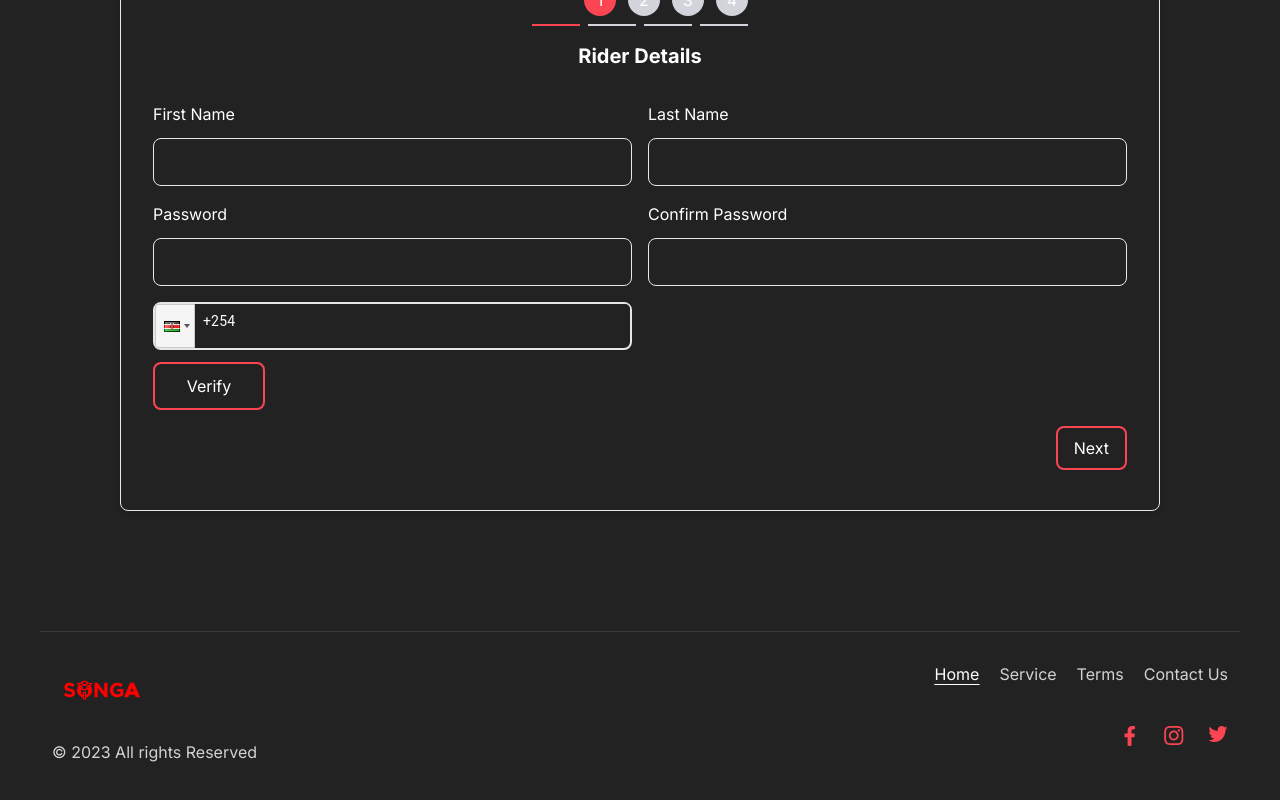
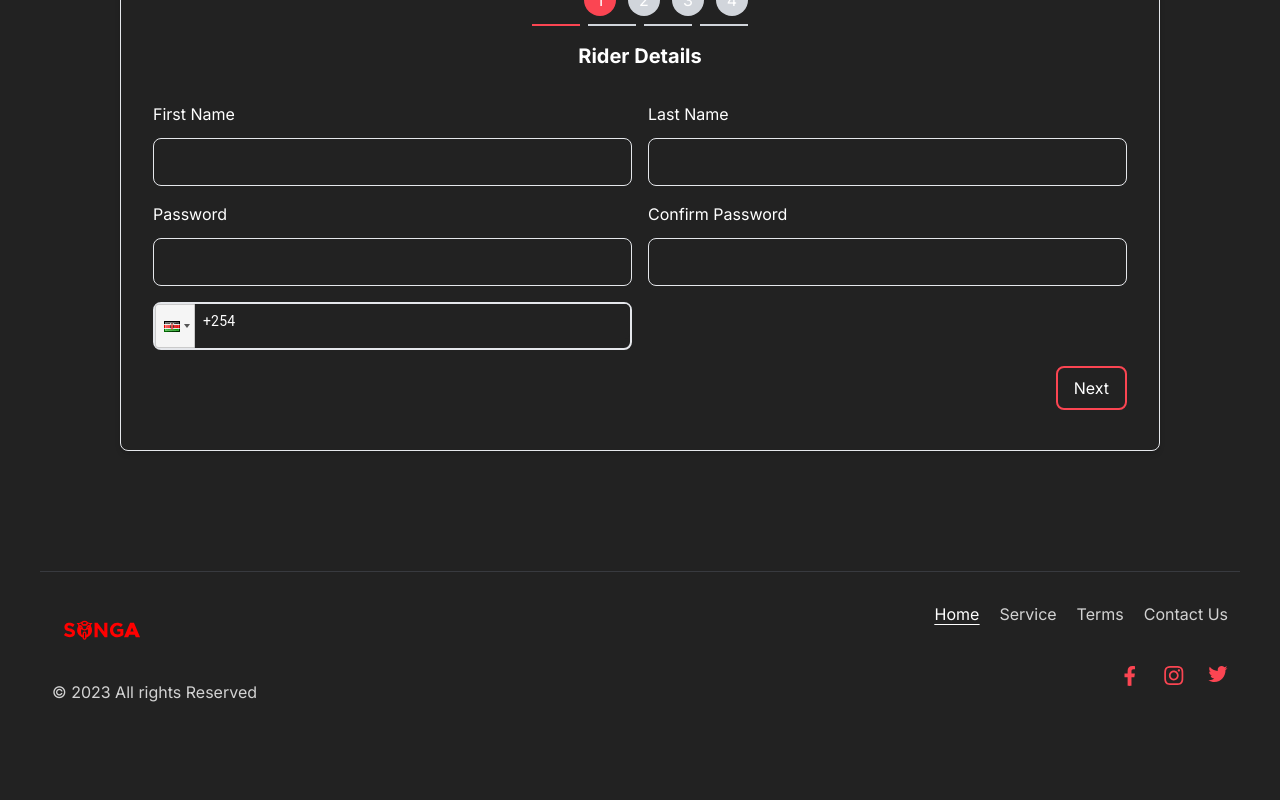
Before and after one commit to komenAnna/Songa, a Next.js app: page / in a window 1280 px wide. Shown: the part 1229-2029 px from the top of the page. After the commit the page ends 1985 px from the top, so only its background shows below. Built offline with nearby package versions, Linux system fonts and the light colour scheme.

Commit message:
[update]: removed the OTP field for now

```diff
--- a/app/components/Riders/Forms/RiderDetails.tsx
+++ b/app/components/Riders/Forms/RiderDetails.tsx
@@ -72,7 +72,7 @@
           containerClass='border-2 bg-primary w-full h-12 rounded-lg'
         />
 
-        <div className='flex justify-between items-center'>
+        {/* <div className='flex justify-between items-center'>
           {showOTP && (
             <>
               <OTPInput
@@ -92,7 +92,7 @@
               Verify
             </button>
           </div>
-        </div>
+        </div> */}
       </div>
     </FormWrapper>
   );
```
